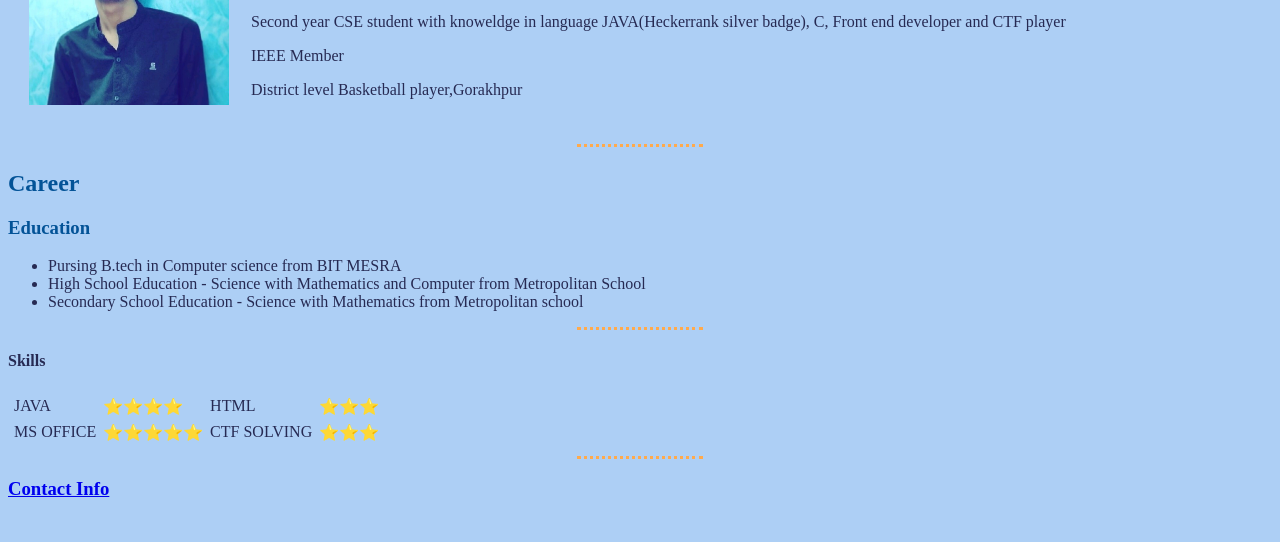
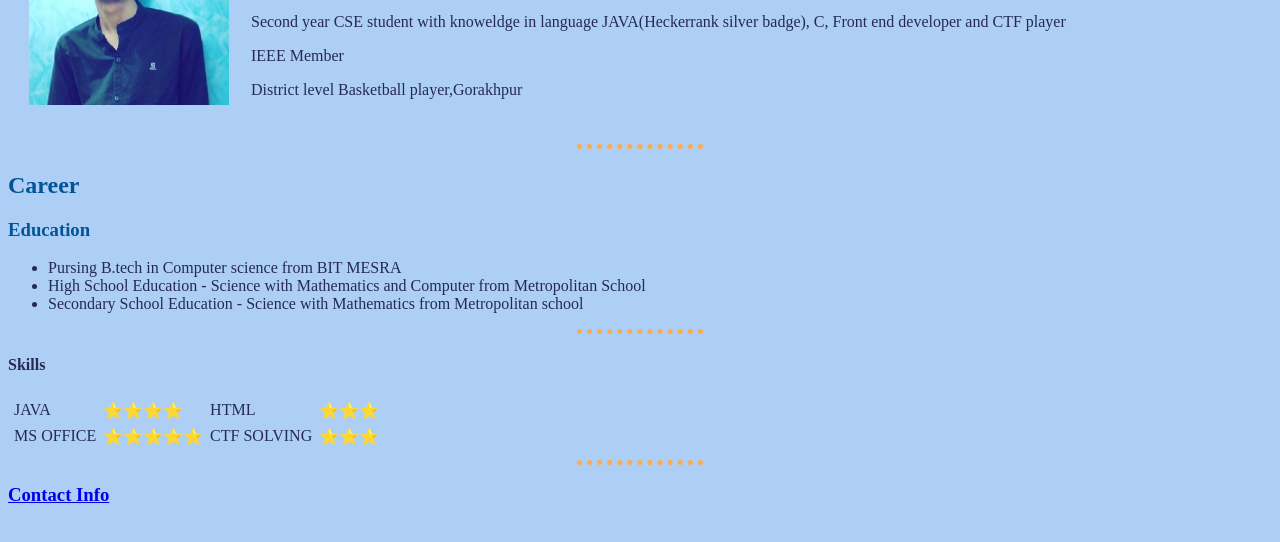
Before and after one commit to tanmayupadhyay991/CV, a plain HTML site: page index.html in a window 1280 px wide. Shown: the part 130-672 px from the top of the page. Drawn offline with Linux system fonts and the light colour scheme.

Commit message:
Update style.css

```diff
--- a/style.css
+++ b/style.css
@@ -15,5 +15,6 @@ hr{
     border: #FFAA4C ;
     border-style: none;
     border-top-style: dotted;
+    border-width: 5px;
     width: 10%;
 }
```
